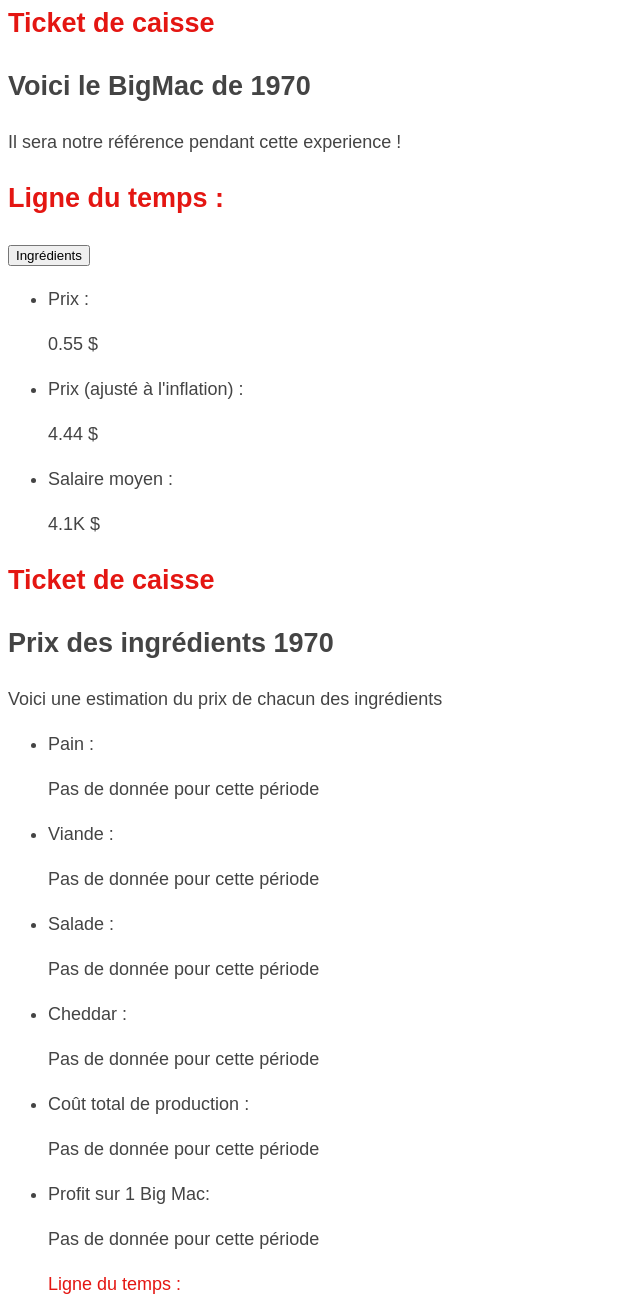
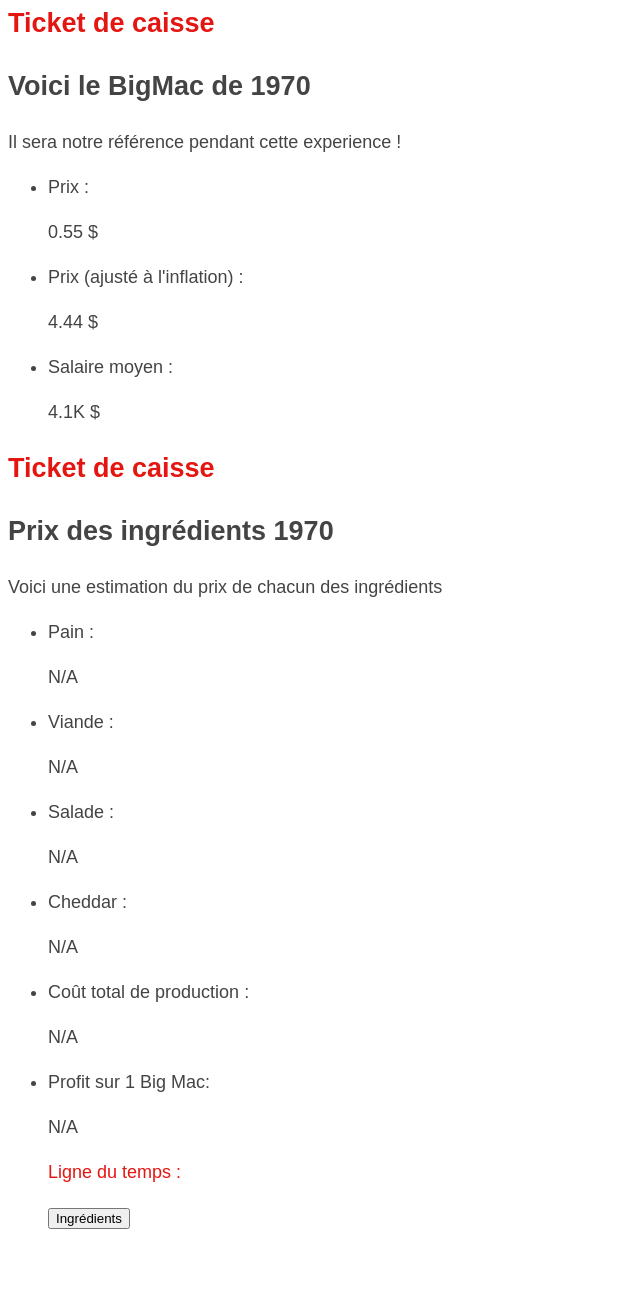
Before and after one commit to ben1i/McDollars, a website with bundled scripts: page src/index.html in a window 1280 px wide. Shown: the part 961-2277 px from the top of the page, without its empty margins (0-640 px from the left). After the commit the page ends 2210 px from the top, so only its background shows below. Built offline with nearby package versions, Linux system fonts and the light colour scheme.

Commit message:
HTML, SCSS, JS
HTML: Fixed HTML issues
SCSS: Timeline style
JS: N/A

```diff
--- a/src/index.html
+++ b/src/index.html
@@ -35,16 +35,6 @@
       Il sera notre référence pendant cette experience !
     </p>
 
-    <div class="timeline">
-
-      <h2 class="timeline__titrexplicatif title">
-        Ligne du temps :
-      </h2>
-      <button class="timeline__switch">Ingrédients</button>
-      <div class="timeline__btns">
-
-      </div>
-    </div>
     <ul class="ticket__listeprix">
       <li class="ticket__listel">
         <div class="ticket__line">
@@ -87,42 +77,42 @@
       <li class="ticketingrédient__listel">
         <div class="ticketingrédient__line">
           <p>Pain :</p>
-          <p class="ticketingrédient__breadprice">Pas de donnée pour cette période</p>
+          <p class="ticketingrédient__breadprice">N/A</p>
         </div>
       </li>
 
       <li class="ticketingrédient__listel">
         <div class="ticketingrédient__line">
           <p>Viande :</p>
-          <p class="ticketingrédient__beefprice">Pas de donnée pour cette période</p>
+          <p class="ticketingrédient__beefprice">N/A</p>
         </div>
       </li>
 
       <li class="ticketingrédient__listel">
         <div class="ticketingrédient__line">
           <p>Salade :</p>
-          <p class="ticketingrédient__lettuceprice">Pas de donnée pour cette période</p>
+          <p class="ticketingrédient__lettuceprice">N/A</p>
         </div>
       </li>
 
       <li class="ticketingrédient__listel">
         <div class="ticketingrédient__line">
           <p>Cheddar :</p>
-          <p class="ticketingrédient__cheddarprice">Pas de donnée pour cette période</p>
+          <p class="ticketingrédient__cheddarprice">N/A</p>
         </div>
       </li>
 
       <li class="ticketingrédient__listel">
         <div class="ticketingrédient__line">
           <p>Coût total de production :</p>
-          <p class="ticketingrédient__totalprice">Pas de donnée pour cette période</p>
+          <p class="ticketingrédient__totalprice">N/A</p>
         </div>
       </li>
 
       <li class="ticketingrédient__listel">
         <div class="ticketingrédient__line">
           <p>Profit sur 1 Big Mac:</p>
-          <p class="ticketingrédient__profit">Pas de donnée pour cette période</p>
+          <p class="ticketingrédient__profit">N/A</p>
         </div>
       </li>
 
@@ -134,6 +124,9 @@
     <p class="timeline__titrexplicatif title">
       Ligne du temps :
     </p>
+
+    <button class="timeline__switch">Ingrédients</button>
+    <div class="timeline__btns">
   </ul>
 
 </body>
--- a/src/scripts/app.js
+++ b/src/scripts/app.js
@@ -162,7 +162,7 @@
 var totalPriceDiv = document.querySelector('.ticketingrédient__totalprice');
 var profitDiv = document.querySelector('.ticketingrédient__profit');
 
-var timelineList = document.querySelector('.timeline');
+var timelineList = document.querySelector('.timeline__btns');
 
 fetch('./assets/data/data.json')
     .then(function(data) {
@@ -185,39 +185,40 @@
                 currentDate.textContent = element.year;
 
                 if (!element.bigmacbreadprice) {
-                    breadPriceDiv.textContent = "Pas de donnée pour cette période";
+                    breadPriceDiv.textContent = "N/A";
                 } else {
                     breadPriceDiv.textContent = element.bigmacbreadprice + "$";
                 }
 
                 if (!element.bigmacbeefprice) {
-                    beefPriceDiv.textContent = "Pas de donnée pour cette période";
+                    beefPriceDiv.textContent = "N/A";
                 } else {
                     beefPriceDiv.textContent = element.bigmacbeefprice + "$";
                 }
 
                 if (!element.bigmaclettuceprice) {
-                    lettucePriceDiv.textContent = "Pas de donnée pour cette période";
+                    lettucePriceDiv.textContent = "N/A";
                 } else {
                     lettucePriceDiv.textContent = element.bigmaclettuceprice + "$";
                 }
 
                 if (!element.bigmaccheddarprice) {
-                    cheddarPriceDiv.textContent = "Pas de donnée pour cette période";
+                    cheddarPriceDiv.textContent = "N/A";
                 } else {
                     cheddarPriceDiv.textContent = element.bigmaccheddarprice + "$";
                 }
 
                 if (!element.bigmacbreadprice) {
-                    breadPriceDiv.textContent = "Pas de donnée pour cette période";
+                    breadPriceDiv.textContent = "N/A";
                 } else {
                     totalPriceDiv.textContent = element.bigmacprice + "$";
                 }
 
                 if (!element.bigmacbreadprice) {
-                    profiteDiv.textContent = "Pas de donnée pour cette période";
+                    profitDiv.textContent = "N/A";
                 } else {
-                    profitDiv.textContent = (element.bigmacindex - element.bigmacprice) + "$";
+                    var profit = element.bigmacindex - element.bigmacprice
+                    profitDiv.textContent = profit.toFixed(2) + "$";
                 }
             });
 
--- a/src/styles/app.scss
+++ b/src/styles/app.scss
@@ -16,9 +16,11 @@
     margin: 0;
     padding: 0;
     width: 100vw;
-    height: 100vh;
+    height: fit-content;
+    overflow: hidden;
     font-family: figtree;
     font-size: $font-0;
+    background-color: #ffe8c4;
 }
 
 .title{
@@ -49,7 +51,6 @@
 }
 
 .intro {
-    overflow: hidden;
     position: absolute;
     width: 100vw;
     display: flex;
@@ -67,20 +68,30 @@
 .ticket, .ticketingrédient{
     position: absolute;
     right: 31px;
-    bottom: 15%;
+    bottom: 9vh;
     background-color: white;
-    height: 60vh;
+    height: fit-content;
     transform: rotate(-5deg);
     padding: $space-xs-s;
     box-shadow: -16px 16px 0px rgba(83, 35, 20, 0.2);
     &__textexplicatif{
         padding-bottom: $space-xs-s;
-        border-bottom: solid $color1;
+        width: 80%;
+        margin-bottom: 0;
     }
     &__line{
         display: flex;
         flex-direction: row;
         justify-content: space-between;
+    }
+
+    &__line p {
+        margin: $space-2xs-xs;
+    }
+
+    &__listeprix {
+        border-top: solid $color1;
+        margin-top: 0;
     }
 
 
@@ -92,23 +103,48 @@
 }
 
 .timeline{
-    position: absolute;
+    position: fixed;
     top: 0;
+    left: 0;             /* si tu veux la mettre à droite, par exemple */
+    width: 300px;         /* largeur fixe ou ce que tu veux */
+    height: 100vh;        /* toute la hauteur de la fenêtre */
+    overflow-y: auto;     /* active la scrollbar verticale */
+    overflow-x: hidden;   /* évite le scroll horizontal */
+    background-color: #ffdca3;
+    /* supprime le flex-wrap si tu souhaites un simple flux vertical */
     display: flex;
-    flex-flow: column wrap;
-    align-items: center;
-    background-color: #ffdca3;
+    flex-direction: column;
+    padding: 0;
 
-    width: fit-content;
-    padding: $space-s-xl;
+    &__titrexplicatif {
+        text-align: center;
+        margin-top: 60px;
+    }
+
     &__btns{
         display: flex;
         flex-flow: column wrap;
         align-items: center;
     }
+
     &__année{
         font-size: $font-2;
-        position: absolute;
+        //position: absolute;
+
+         height: fit-content;
+         padding: 15px;
+         box-sizing: border-box;
+
+         border: none;
+         background: #ffdca3;
+
+         cursor: pointer;
+
+         &:hover, &:focus {
+             background-color: #82a33e;
+
+             transition: all .1s ease-out;
+         }
 
         &--notselected{
             opacity: 50%;
```
